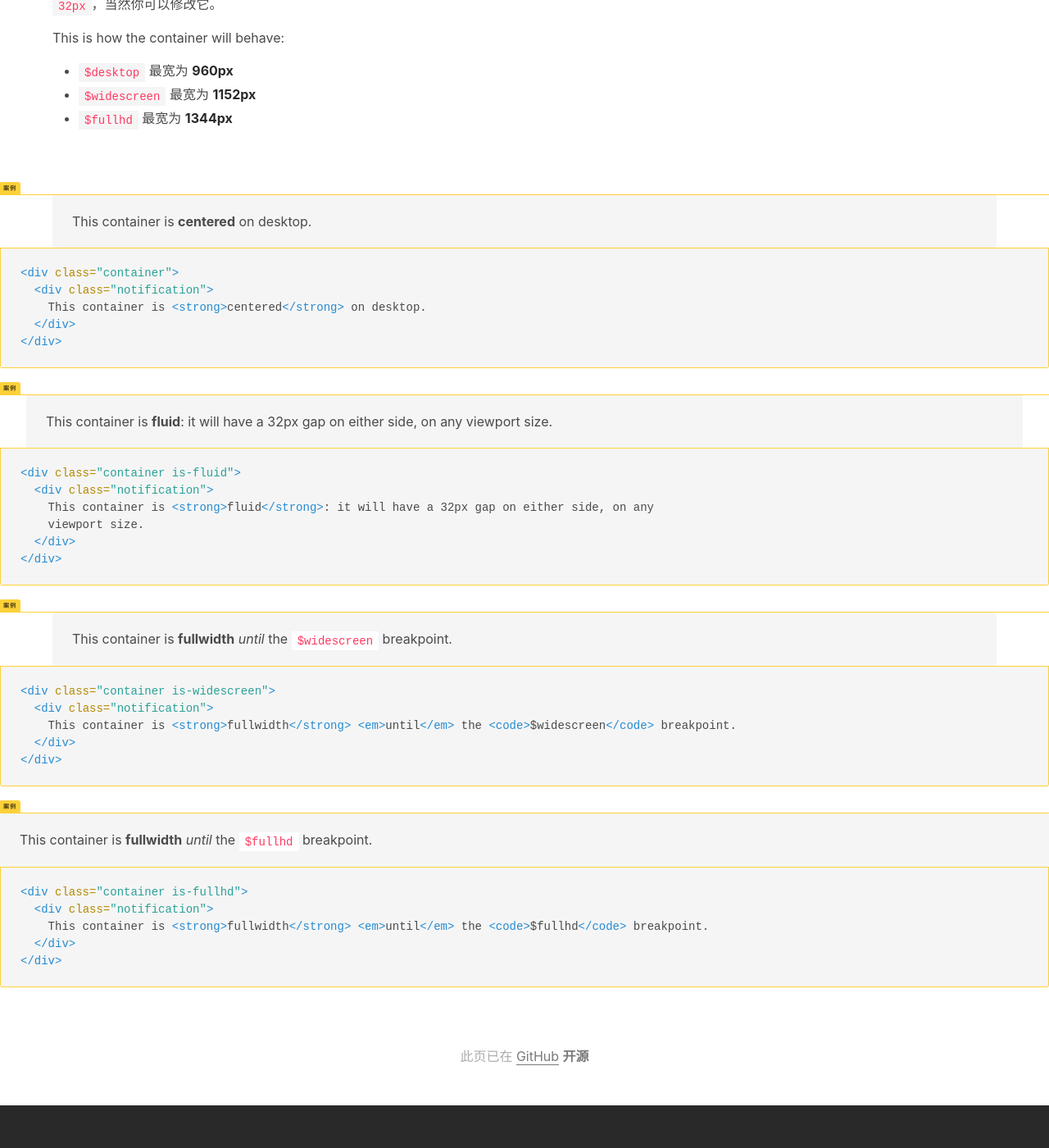
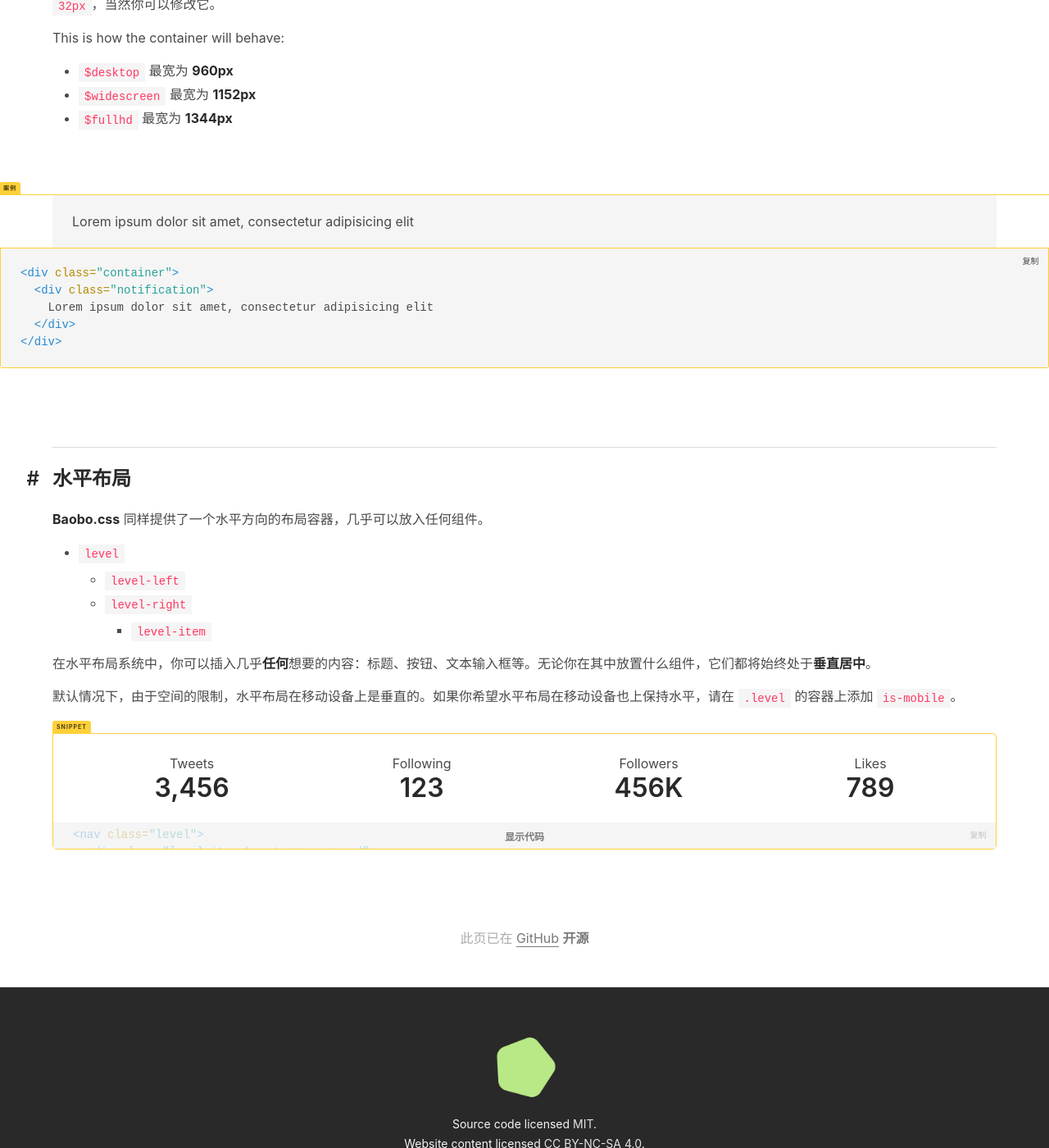
Before and after one commit to BaoboHealth/baobo.css, a Jekyll site: the page built from docs/layout.html, in a window 1280 px wide and 1400 px high, scrolled down 366 px. Shown: the whole window at 82% size. Built offline with Jekyll 4.4.1, drawn with Linux system fonts in a browser that asks for light colours.

Commit message:
添加水平布局文档内容

```diff
--- a/docs/_includes/footer.html
+++ b/docs/_includes/footer.html
@@ -14,3 +14,5 @@
     </div>
   </div>
 </footer>
+
+<script src="{{ site.url }}/lib/main.js?v={{ site.time | date: '%Y%m%d%H%M' }}"></script>
--- /dev/null
+++ b/docs/_includes/snippet.html
@@ -0,0 +1,26 @@
+{% if include.plain %}
+  <div class="columns">
+    <div class="column is-half">
+      <div class="el-example">
+        {{ include.content }}
+      </div>
+    </div>
+    <div class="column is-half">
+      {% highlight html %}{{ include.content }}{% endhighlight %}
+    </div>
+  </div>
+{% else %}
+  <div class="
+    el-snippet
+    {% if include.horizontal %}el-is-horizontal{% else %}el-is-vertical{% endif %}
+    {% if include.clipped %}el-is-clipped{% endif %}
+    {% if include.size %}el-is-{{ include.size }}{% endif %}
+    ">
+    <div class="el-snippet-preview {% if include.paddingless %}is-paddingless{% endif %}">
+      {{ include.content }}
+    </div>
+    <div class="el-snippet-code {% unless include.clipped %}highlight-full{% endunless %} {% if include.more %}el-is-more el-is-more-clipped{% endif %}">
+      {% highlight html %}{{ include.content }}{% endhighlight %}
+    </div>
+  </div>
+{% endif %}
--- a/docs/layout.html
+++ b/docs/layout.html
@@ -8,34 +8,38 @@ doc-subtab: layout
 {% capture container_example %}
 <div class="container">
   <div class="notification">
-    This container is <strong>centered</strong> on desktop.
+    Lorem ipsum dolor sit amet, consectetur adipisicing elit
   </div>
 </div>
 {% endcapture %}
 
-{% capture container_fluid_example %}
-<div class="container is-fluid">
-  <div class="notification">
-    This container is <strong>fluid</strong>: it will have a 32px gap on either side, on any
-    viewport size.
+{% capture nav_example %}
+<nav class="level">
+  <div class="level-item has-text-centered">
+    <div>
+      <p class="heading">Tweets</p>
+      <p class="title">3,456</p>
+    </div>
   </div>
-</div>
-{% endcapture %}
-
-{% capture container_widescreen_example %}
-<div class="container is-widescreen">
-  <div class="notification">
-    This container is <strong>fullwidth</strong> <em>until</em> the <code>$widescreen</code> breakpoint.
+  <div class="level-item has-text-centered">
+    <div>
+      <p class="heading">Following</p>
+      <p class="title">123</p>
+    </div>
   </div>
-</div>
-{% endcapture %}
-
-{% capture container_fullhd_example %}
-<div class="container is-fullhd">
-  <div class="notification">
-    This container is <strong>fullwidth</strong> <em>until</em> the <code>$fullhd</code> breakpoint.
+  <div class="level-item has-text-centered">
+    <div>
+      <p class="heading">Followers</p>
+      <p class="title">456K</p>
+    </div>
   </div>
-</div>
+  <div class="level-item has-text-centered">
+    <div>
+      <p class="heading">Likes</p>
+      <p class="title">789</p>
+    </div>
+  </div>
+</nav>
 {% endcapture %}
 
 <section class="section">
@@ -70,20 +74,38 @@ doc-subtab: layout
 
 {% highlight html %}{{container_example}}{% endhighlight %}
 
-<div class="el-example is-fullwidth">
-  {{container_fluid_example}}
-</div>
+<section class="section">
+  <div class="container">
 
-{% highlight html %}{{container_fluid_example}}{% endhighlight %}
+    {% include anchor.html name="水平布局" %}
 
-<div class="el-example is-fullwidth">
-  {{container_widescreen_example}}
-</div>
+    <div class="content">
+      <p>
+        <strong>Baobo.css</strong> 同样提供了一个水平方向的布局容器，几乎可以放入任何组件。
+      </p>
+      <ul>
+        <li>
+          <code>level</code>
+          <ul>
+            <li><code>level-left</code></li>
+            <li>
+              <code>level-right</code>
+              <ul>
+                <li><code>level-item</code></li>
+              </ul>
+            </li>
+          </ul>
+        </li>
+      </ul>
+      <p>
+        在水平布局系统中，你可以插入几乎<strong>任何</strong>想要的内容：标题、按钮、文本输入框等。无论你在其中放置什么组件，它们都将始终处于<strong>垂直居中</strong>。
+      </p>
+      <p>
+        默认情况下，由于空间的限制，水平布局在移动设备上是垂直的。如果你希望水平布局在移动设备也上保持水平，请在 <code>.level</code> 的容器上添加 <code>is-mobile</code>。
+      </p>
+    </div>
 
-{% highlight html %}{{container_widescreen_example}}{% endhighlight %}
+    {% include snippet.html content=nav_example horizontal=true more=true %}
 
-<div class="el-example is-fullwidth">
-  {{container_fullhd_example}}
-</div>
-
-{% highlight html %}{{container_fullhd_example}}{% endhighlight %}
+  </div>
+</section>
--- /dev/null
+++ b/docs/lib/main.js
@@ -0,0 +1,73 @@
+'use strict';
+
+document.addEventListener('DOMContentLoaded', function () {
+
+  // Clipboard
+
+  var $highlights = getAll('.highlight');
+  var itemsProcessed = 0;
+
+  if ($highlights.length > 0) {
+    $highlights.forEach(function ($el) {
+      var copyEl = '<button class="button is-small el-copy">复制</button>';
+      var expandEl = '<button class="button is-small el-expand">展开</button>';
+      $el.insertAdjacentHTML('beforeend', copyEl);
+
+      var $parent = $el.parentNode;
+      if ($parent && $parent.classList.contains('el-is-more')) {
+        var showEl = '<button class="el-show"><div><span class="icon"><i class="fa fa-code"></i></span> <strong>显示代码</strong></div></button>';
+        $el.insertAdjacentHTML('beforeend', showEl);
+      } else if ($el.firstElementChild.scrollHeight > 480 && $el.firstElementChild.clientHeight <= 480) {
+        $el.insertAdjacentHTML('beforeend', expandEl);
+      }
+
+      itemsProcessed++;
+      if (itemsProcessed === $highlights.length) {
+        addHighlightControls();
+      }
+    });
+  }
+
+  function addHighlightControls() {
+    var $highlightButtons = getAll('.highlight .el-copy, .highlight .el-expand');
+
+    $highlightButtons.forEach(function ($el) {
+      $el.addEventListener('mouseenter', function () {
+        $el.parentNode.classList.add('el-is-hovering');
+      });
+
+      $el.addEventListener('mouseleave', function () {
+        $el.parentNode.classList.remove('el-is-hovering');
+      });
+    });
+
+    var $highlightExpands = getAll('.highlight .el-expand');
+
+    $highlightExpands.forEach(function ($el) {
+      $el.addEventListener('click', function () {
+        $el.parentNode.firstElementChild.style.maxHeight = 'none';
+      });
+    });
+
+    var $highlightShows = getAll('.highlight .el-show');
+
+    $highlightShows.forEach(function ($el) {
+      $el.addEventListener('click', function () {
+        $el.parentNode.parentNode.classList.remove('el-is-more-clipped');
+      });
+    });
+  }
+
+  new Clipboard('.el-copy', {
+    target: function target(trigger) {
+      return trigger.previousSibling;
+    }
+  });
+
+  // Functions
+
+  function getAll(selector) {
+    return Array.prototype.slice.call(document.querySelectorAll(selector), 0);
+  }
+
+});
```
